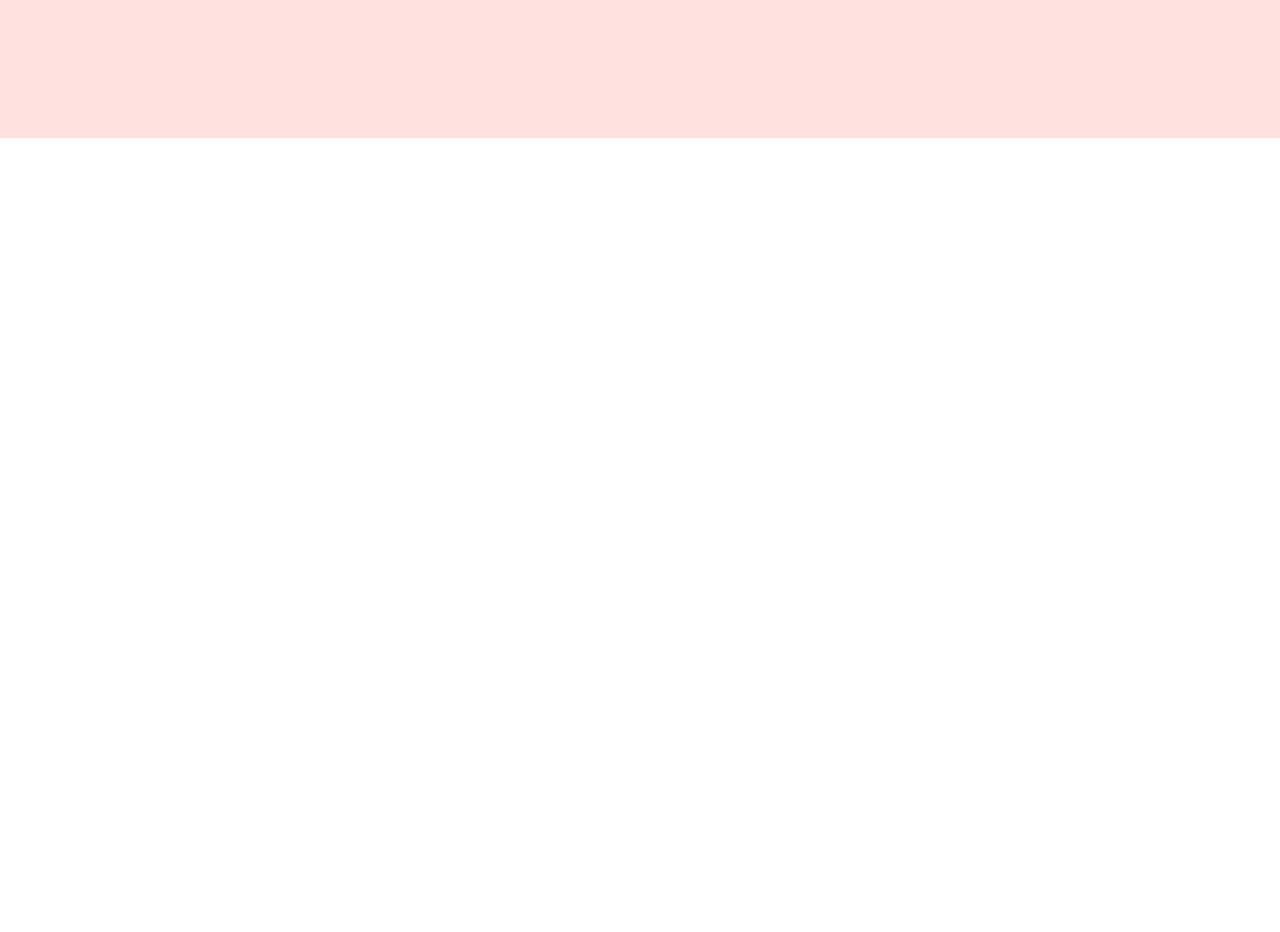
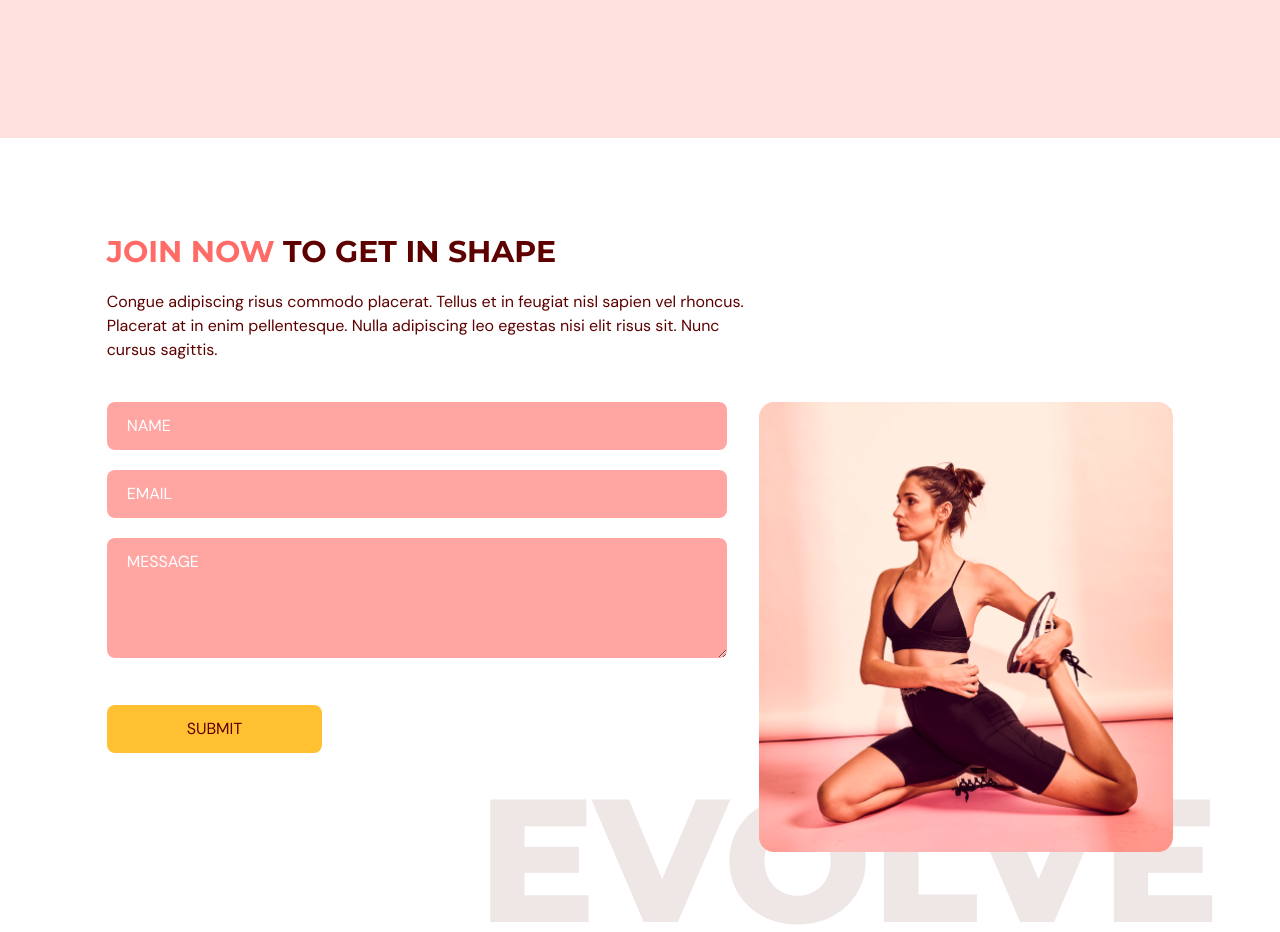
Before and after one commit to Ghosthard117/fitnessSite, a React (Vite) app: page / in a window 1280 px wide. Shown: the part 2820-3752 px from the top of the page. Before the commit the page ends 2958 px from the top, so only its background shows below. Built offline with nearby package versions, Linux system fonts and the light colour scheme.

Commit message:
Add Contact Us page

```diff
--- a/src/App.tsx
+++ b/src/App.tsx
@@ -4,6 +4,7 @@
 import Home from './scenes/home/Home'
 import Benefits from './scenes/benefits'
 import OurClasses from './scenes/ourClasses'
+import ContactUS from './scenes/contactUs/Contact'
 
 function App () {
   const [selectedPage, setSelectedPage] = useState<SelectedPage>(SelectedPage.Home)
@@ -40,6 +41,9 @@
       <OurClasses
         setSelectedPage={setSelectedPage}
       />
+      <ContactUS
+        setSelectedPage={setSelectedPage}
+      />
     </div>
   )
 }
--- a/src/scenes/contactUs/Contact.tsx
+++ b/src/scenes/contactUs/Contact.tsx
@@ -0,0 +1,171 @@
+import { SelectedPage } from '@/shared/types'
+import ContactUsPageGraphic from '@/assets/ContactUsPageGraphic.png'
+import { motion } from 'framer-motion'
+import { useForm } from 'react-hook-form'
+import HText from '@/shared/HText'
+
+interface Props {
+  setSelectedPage: (value: SelectedPage) => void
+}
+
+const ContactUS = ({
+  setSelectedPage
+}: Props) => {
+  const inputStyles = `mb-5 w-full rounded-lg bg-primary-300
+  px-5 py-3 placeholder-white`
+
+  const {
+    register,
+    trigger,
+    formState: { errors }
+  } = useForm()
+
+  const onSubmit = async (e: any) => {
+    const isValid = await trigger() as boolean
+    if (!isValid) {
+      e.preventDefault()
+    }
+  }
+
+  return (
+    <section
+      id='contactus'
+      className='mx-auto w-5/6 pt-24'
+    >
+      <motion.div
+        onViewportEnter={() => { setSelectedPage(SelectedPage.ContactUs) }}
+      >
+        {/* HEADER */}
+        <motion.div
+          className='md:w-3/5'
+          initial='hidden'
+          whileInView='visible'
+          viewport={{ once: true, amount: 0.5 }}
+          transition={{ duration: 0.5 }}
+          variants={{
+            hidden: { opacity: 0, x: -50 },
+            visible: { opacity: 1, x: 0 }
+          }}
+        >
+          <HText>
+            <span className='text-primary-500'>JOIN NOW</span> TO GET IN SHAPE
+          </HText>
+          <p className='my-5'>
+            Congue adipiscing risus commodo placerat. Tellus et in feugiat nisl
+            sapien vel rhoncus. Placerat at in enim pellentesque. Nulla
+            adipiscing leo egestas nisi elit risus sit. Nunc cursus sagittis.
+          </p>
+        </motion.div>
+
+        {/* FORM AND IMAGE */}
+        <div
+          className='mt-10 justify-between gap-8 md:flex'
+        >
+          <motion.div
+            className='mt-10 basis-3/5 md:mt-0'
+            initial='hidden'
+            whileInView='visible'
+            viewport={{ once: true, amount: 0.5 }}
+            transition={{ duration: 0.5 }}
+            variants={{
+              hidden: { opacity: 0, y: 50 },
+              visible: { opacity: 1, y: 0 }
+            }}
+          >
+            <form
+              target='_blank'
+              onSubmit={onSubmit}
+              action='https://formsubmit.co/your@email.com'
+              method='POST'
+            >
+              <input
+                className={inputStyles}
+                type='text'
+                placeholder='NAME'
+                {...register('name', {
+                  required: true,
+                  maxLength: 100
+                })}
+              />
+              {errors.name && (
+                <p className='mt-1 text-primary-500'>
+                  {errors.name.type === 'required' && 'This field is required.'}
+                  {errors.name.type === 'maxLength' &&
+                    'Max length is 100 char.'}
+                </p>
+              )}
+
+              <input
+                className={inputStyles}
+                type='text'
+                placeholder='EMAIL'
+                {...register('email', {
+                  required: true,
+                  pattern: /^[A-Z0-9._%+-]+@[A-Z0-9.-]+\.[A-Z]{2,}$/i
+                })}
+              />
+              {errors.email && (
+                <p className='mt-1 text-primary-500'>
+                  {errors.email.type === 'required' &&
+                    'This field is required.'}
+                  {errors.email.type === 'pattern' && 'Invalid email address.'}
+                </p>
+              )}
+
+              <textarea
+                className={inputStyles}
+                placeholder='MESSAGE'
+                rows={4}
+                cols={50}
+                {...register('message', {
+                  required: true,
+                  maxLength: 2000
+                })}
+              />
+              {errors.message && (
+                <p className='mt-1 text-primary-500'>
+                  {errors.message.type === 'required' &&
+                    'This field is required.'}
+                  {errors.message.type === 'maxLength' &&
+                    'Max length is 2000 char.'}
+                </p>
+              )}
+
+              <button
+                type='submit'
+                className='mt-5 rounded-lg bg-secondary-500 px-20 py-3 transition duration-500 hover:text-white'
+              >
+                SUBMIT
+              </button>
+            </form>
+          </motion.div>
+
+          <motion.div
+            className='relative mt-16 basis-2/5 md:mt-0'
+            initial='hidden'
+            whileInView='visible'
+            viewport={{ once: true, amount: 0.5 }}
+            transition={{ delay: 0.2, duration: 0.5 }}
+            variants={{
+              hidden: { opacity: 0, y: 50 },
+              visible: { opacity: 1, y: 0 }
+            }}
+          >
+            <div
+              className='w-full before:absolute before:-bottom-20 before:-right-10 before:z-[-1] md:before:content-evolvetext'
+            >
+              <img
+                className='w-full'
+                alt='contact-us-page-graphic'
+                src={ContactUsPageGraphic}
+              />
+            </div>
+          </motion.div>
+        </div>
+      </motion.div>
+
+    </section >
+  )
+}
+
+export default ContactUS
```
Also changed, not shown: 1 other file (tests, documents, lock files or other folders).
